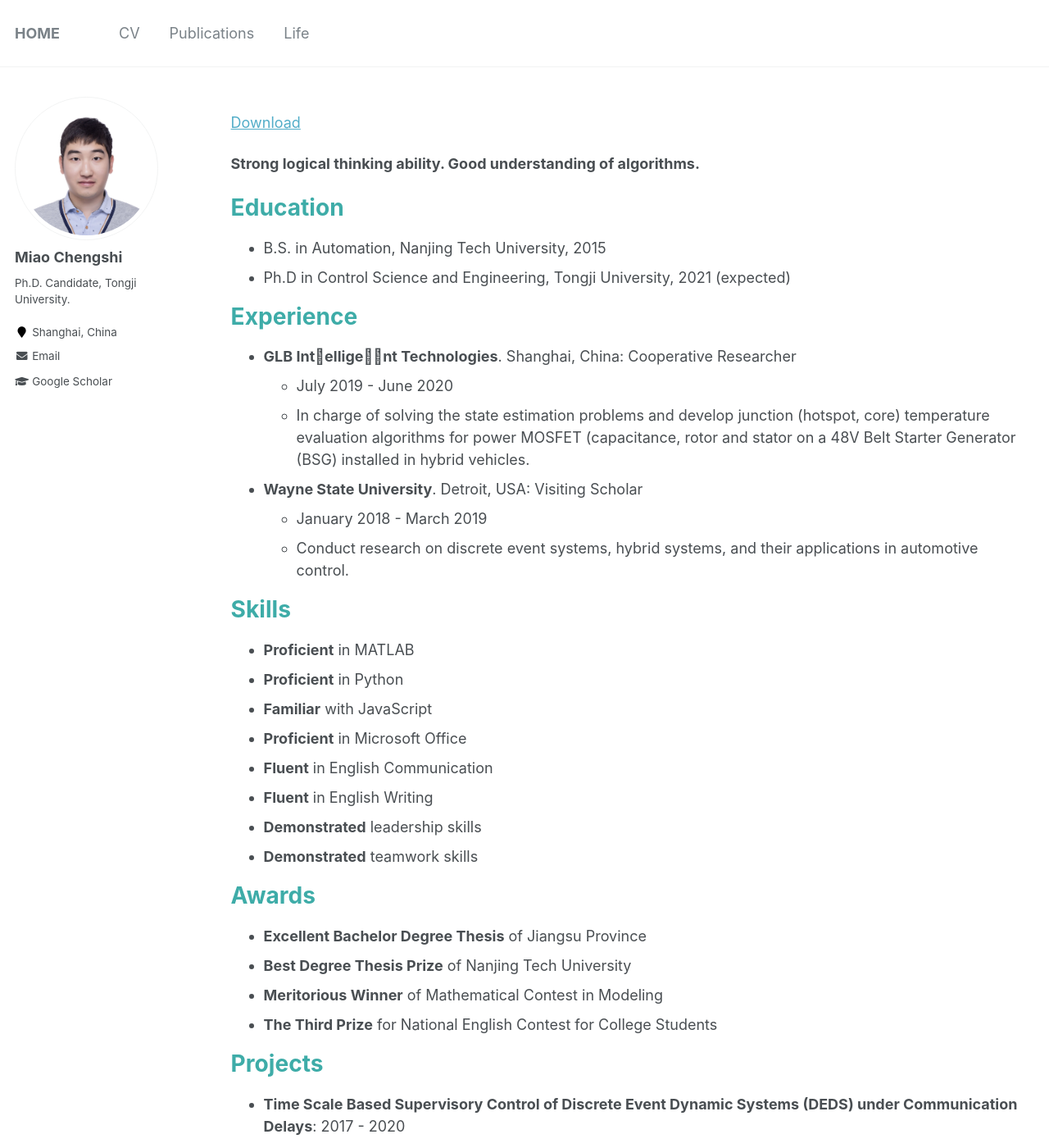
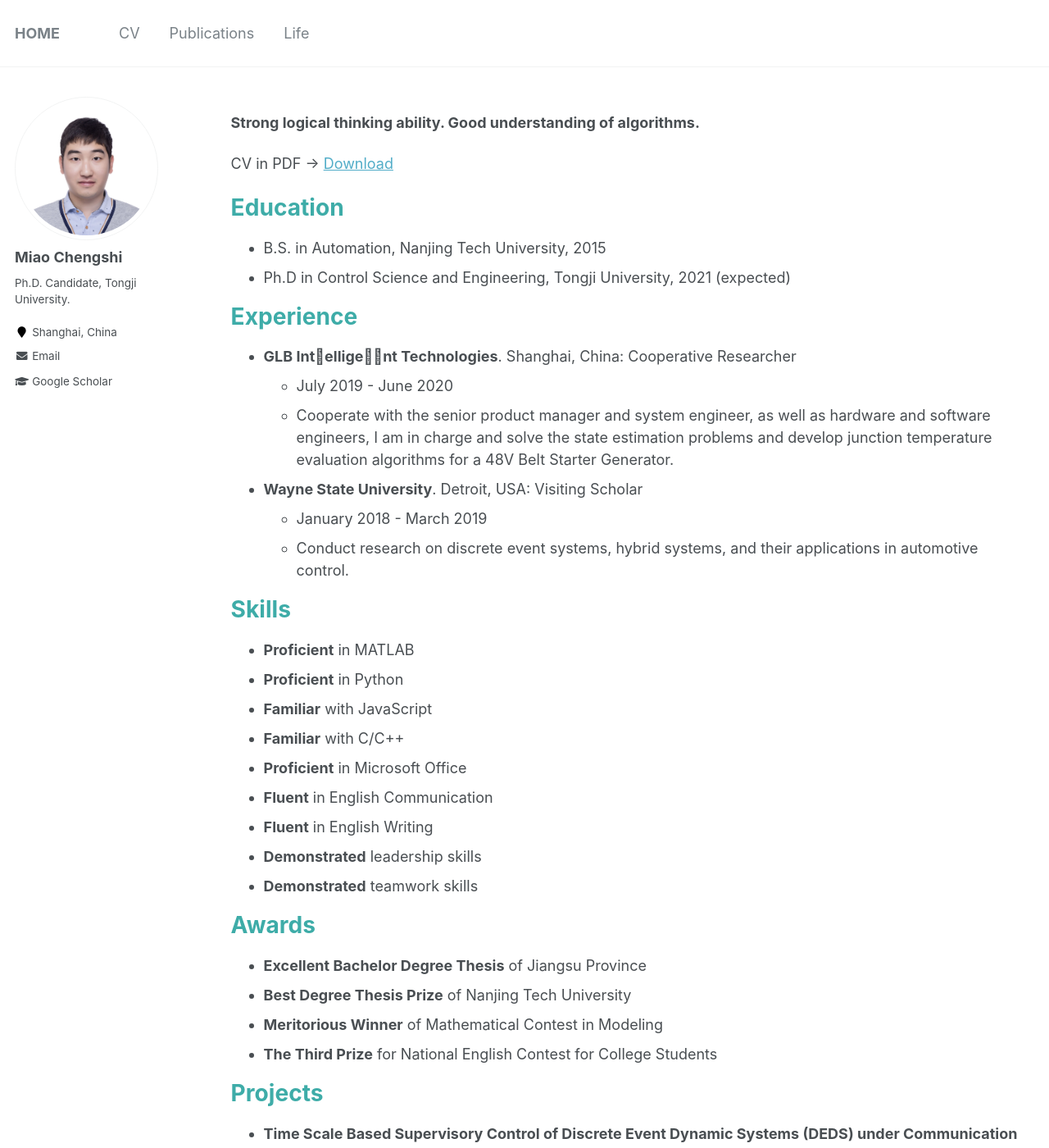
Before and after one commit to miaochengshi/miaochengshi.github.io, a Jekyll site: the page built from _pages/cv.md, in a window 1280 px wide and 1400 px high. Shown: the whole window at 82% size. Built offline with Jekyll 4.4.1, drawn with Linux system fonts in a browser that asks for light colours.

Commit message:
Update cv.md

```diff
--- a/_pages/cv.md
+++ b/_pages/cv.md
@@ -7,10 +7,9 @@ redirect_from:
   - /cv
 ---
 
-[Download](http://miaochengshi.github.io/files/CV_en_cn.pdf)
-
 **Strong logical thinking ability. Good understanding of algorithms.**
 
+CV in PDF -> [Download](http://miaochengshi.github.io/files/CV_en_cn.pdf)
 
 Education
 ======
@@ -21,7 +20,7 @@ Experience
 ======
 * **GLB Int􏰕ellige􏰔􏰕nt Technologies**. Shanghai, China: Cooperative Researcher
   * July 2019 - June 2020
-  * In charge of solving the state estimation problems and develop junction (hotspot, core) temperature evaluation algorithms for power MOSFET (capacitance, rotor and stator on a 48V Belt Starter Generator (BSG) installed in hybrid vehicles.
+  * Cooperate with the senior product manager and system engineer, as well as hardware and software engineers, I am in charge and solve the state estimation problems and develop junction temperature evaluation algorithms for a 48V Belt Starter Generator.
 
 * **Wayne State University**. Detroit, USA: Visiting Scholar
   * January 2018 - March 2019
@@ -32,6 +31,7 @@ Skills
 * **Proficient** in  MATLAB
 * **Proficient** in Python
 * **Familiar** with JavaScript
+* **Familiar** with C/C++
 * **Proficient** in Microsoft Office
 * **Fluent** in English Communication
 * **Fluent** in  English Writing
```
